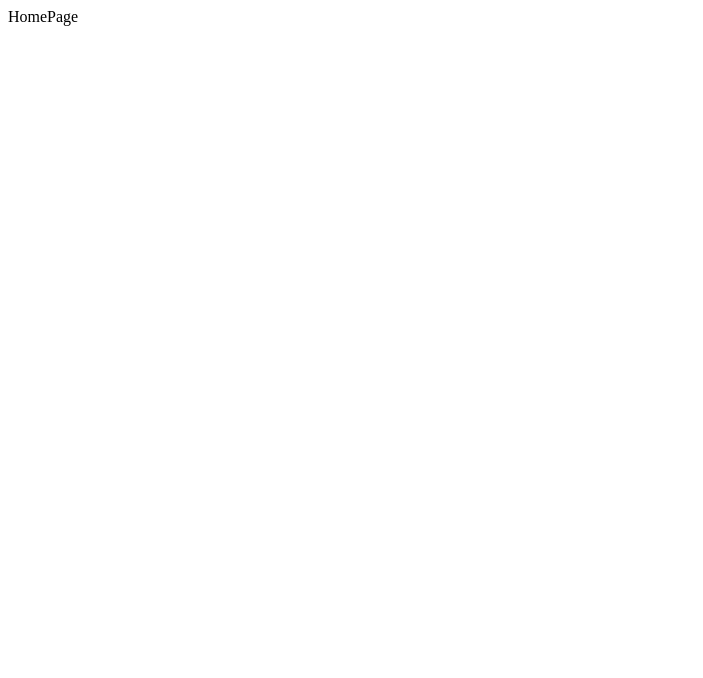
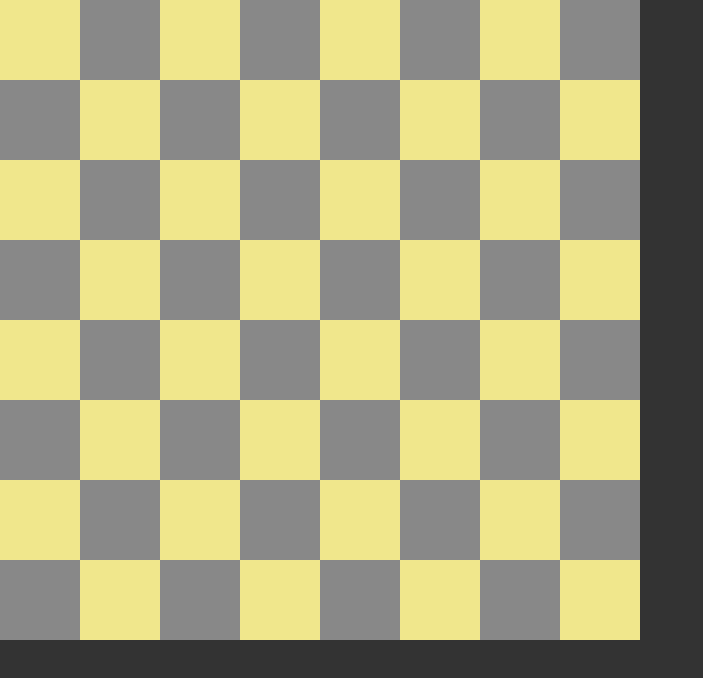
Before and after one commit to michalstruna/chess, a Next.js app: page / in a window 1280 px wide. Shown: the top 678 px of the page, without its empty margins (0-703 px from the left). Built offline with nearby package versions, Linux system fonts and the light colour scheme.

Commit message:
add board

```diff
--- /dev/null
+++ b/src/app/global.scss
@@ -0,0 +1,4 @@
+body {
+	background-color: #333;
+	margin: 0;
+}
--- a/src/app/layout.tsx
+++ b/src/app/layout.tsx
@@ -1,4 +1,5 @@
-import type { Metadata } from 'next'
+import type { Metadata } from 'next';
+import "./global.scss";
 
 export const metadata: Metadata = {
 	title: 'Create Next App',
--- a/src/app/page.tsx
+++ b/src/app/page.tsx
@@ -1,7 +1,9 @@
+import Board from "@/components/board";
+
 const Home = () => {
 	return (
 		<main>
-			HomePage
+			<Board />
 		</main>
 	)
 }
--- /dev/null
+++ b/src/components/board.module.scss
@@ -0,0 +1,6 @@
+.root {
+	display: grid;
+	height: calc(100vmin - 10rem);
+	width: calc(100vmin - 10rem);
+	user-select: none;
+}
--- /dev/null
+++ b/src/components/board.tsx
@@ -0,0 +1,50 @@
+"use client"
+
+import Field from "@/components/field"
+import { BoardContext } from "@/hooks/useBoardContext"
+import { FieldCoordinate } from "@/types/board"
+import { useState } from "react"
+import styles from "./board.module.scss"
+
+export type BoardProps = {
+
+}
+
+const SIZE = 8
+
+const Board = (props: BoardProps) => {
+	const { } = props
+
+	const [highlights, setHighlights] = useState<FieldCoordinate[]>([]);
+
+	const boardContext = {
+		highlights,
+		setHighlights
+	}
+
+	return (
+		<BoardContext.Provider value={boardContext}>
+			<div className={styles.root}>
+				{Array.from({ length: SIZE }).map((_, i) => (
+					Array.from({ length: SIZE }).map((_, j) => {
+						const index = i * SIZE + j
+
+						return (
+							<Field
+								key={index}
+								style={{
+									gridColumn: i + 1,
+									gridRow: j + 1
+								}}
+								column={i}
+								row={j}
+							/>
+						)
+					})
+				))}
+			</div>
+		</BoardContext.Provider>
+	)
+}
+
+export default Board
--- /dev/null
+++ b/src/components/field.module.scss
@@ -0,0 +1,16 @@
+.root {
+	position: relative;
+
+	&--highlighted {
+		&:after {
+			background-color: red;
+			content: "";
+			height: 100%;
+			left: 0;
+			opacity: 0.5;
+			position: absolute;
+			top: 0;
+			width: 100%;
+		}
+	}
+}
--- /dev/null
+++ b/src/components/field.tsx
@@ -0,0 +1,41 @@
+import useBoardContext from "@/hooks/useBoardContext"
+import { StylableProps } from "@/types/props"
+import { mergeProps } from "@/utils/props"
+import c from "classnames"
+import { MouseEvent, useCallback } from "react"
+import styles from "./field.module.scss"
+
+export type FieldProps = StylableProps & {
+	column: number
+	row: number
+}
+
+const Field = (props: FieldProps) => {
+	const { column, row } = props
+	const { highlights, setHighlights } = useBoardContext()
+	const id = `${column} ${row}`
+	const isHighlighted = highlights.includes(id)
+
+	const backgroundColor = (column + row) % 2 === 1 ? "#888" : "khaki"
+
+	const handleContextMenu = useCallback((e: MouseEvent<HTMLDivElement>) => {
+		e.preventDefault()
+		setHighlights(prev => prev.includes(id) ? prev.filter(it => it !== id) : [...prev, id]);
+	}, [id, setHighlights])
+
+	const handleClick = useCallback(() => {
+		setHighlights([])
+	}, [setHighlights])
+
+	return (
+		<div
+			{...mergeProps(props, { className: c(styles.root, { [styles["root--highlighted"]]: isHighlighted }), style: { backgroundColor } })}
+			onContextMenu={handleContextMenu}
+			onClick={handleClick}
+		>
+
+		</div>
+	)
+}
+
+export default Field
--- /dev/null
+++ b/src/hooks/useBoardContext.ts
@@ -0,0 +1,19 @@
+import { createContext, useContext } from "react";
+
+export type BoardContextData = {
+	highlights: string[]
+	setHighlights: (value: string[] | ((prev: string[]) => string[])) => void
+}
+
+export const BoardContext = createContext<BoardContextData | null>({
+	highlights: [],
+	setHighlights: () => { }
+})
+
+const useBoardContext = (): BoardContextData => {
+	const data = useContext(BoardContext);
+	if (!data) throw new Error("useBoardContext should be inside BoardContext.Provider.");
+	return data
+}
+
+export default useBoardContext
--- /dev/null
+++ b/src/types/props.ts
@@ -0,0 +1,3 @@
+import { HTMLAttributes } from "react"
+
+export type StylableProps = Pick<HTMLAttributes<HTMLElement>, "style" | "className">
--- /dev/null
+++ b/src/utils/props.ts
@@ -0,0 +1,16 @@
+import { HTMLAttributes } from "react";
+
+export const mergeProps = <Element extends HTMLElement>(original: HTMLAttributes<Element>, override: HTMLAttributes<Element> = {}): HTMLAttributes<Element> => {
+	const result: HTMLAttributes<Element> = {}
+
+
+	for (const key of ["style", "className"]) {
+		const prop = key as keyof typeof result
+		result[prop] = override[prop] ?? original[prop]
+	}
+
+	if (original.className && override.className) result.className = `${original.className} ${override.className}`
+	if (original.style && override.style) result.style = { ...original.style, ...override.style }
+
+	return result
+}
```
Also changed, not shown: package.json (+7 -5 lines), 1 other file (tests, documents, lock files or other folders).
